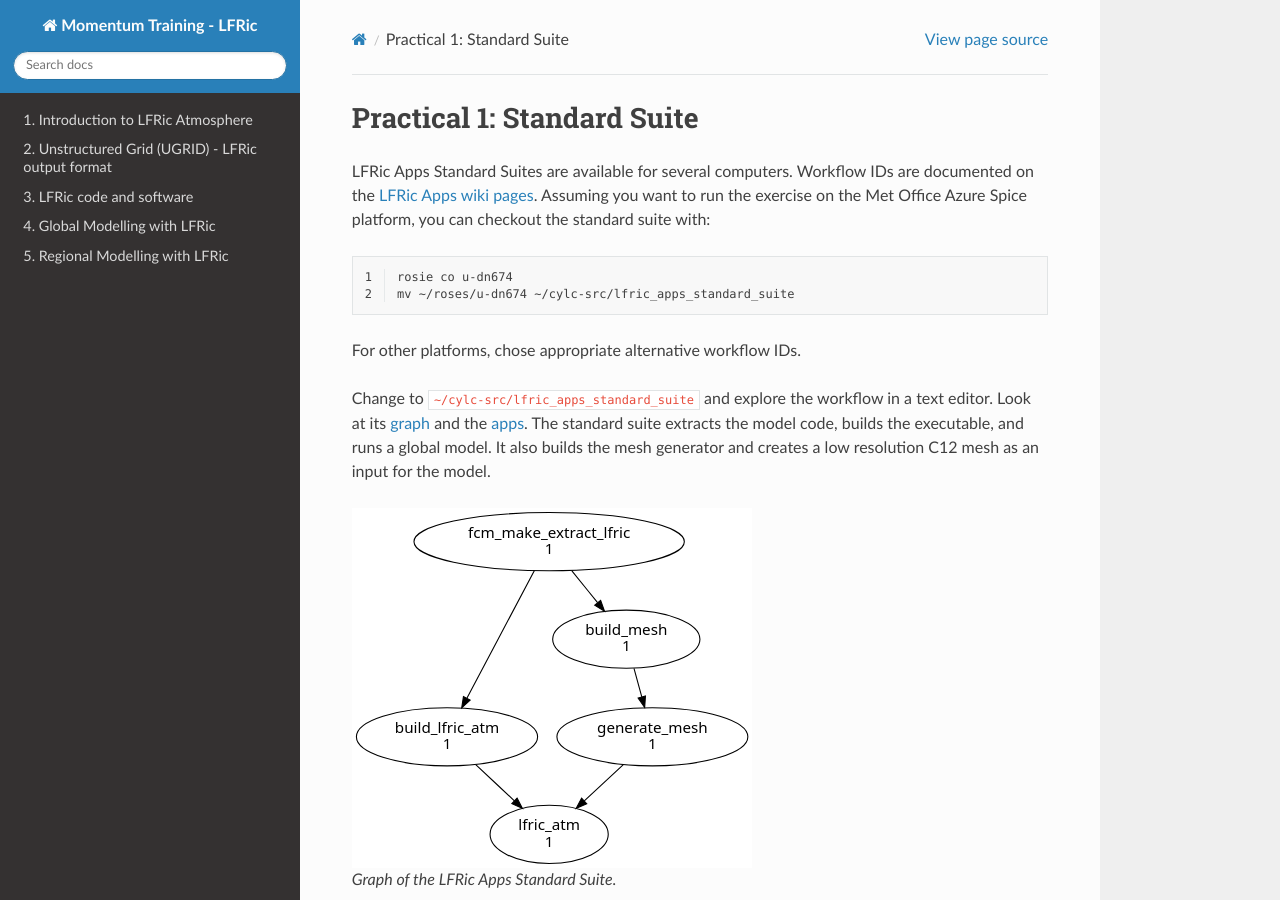
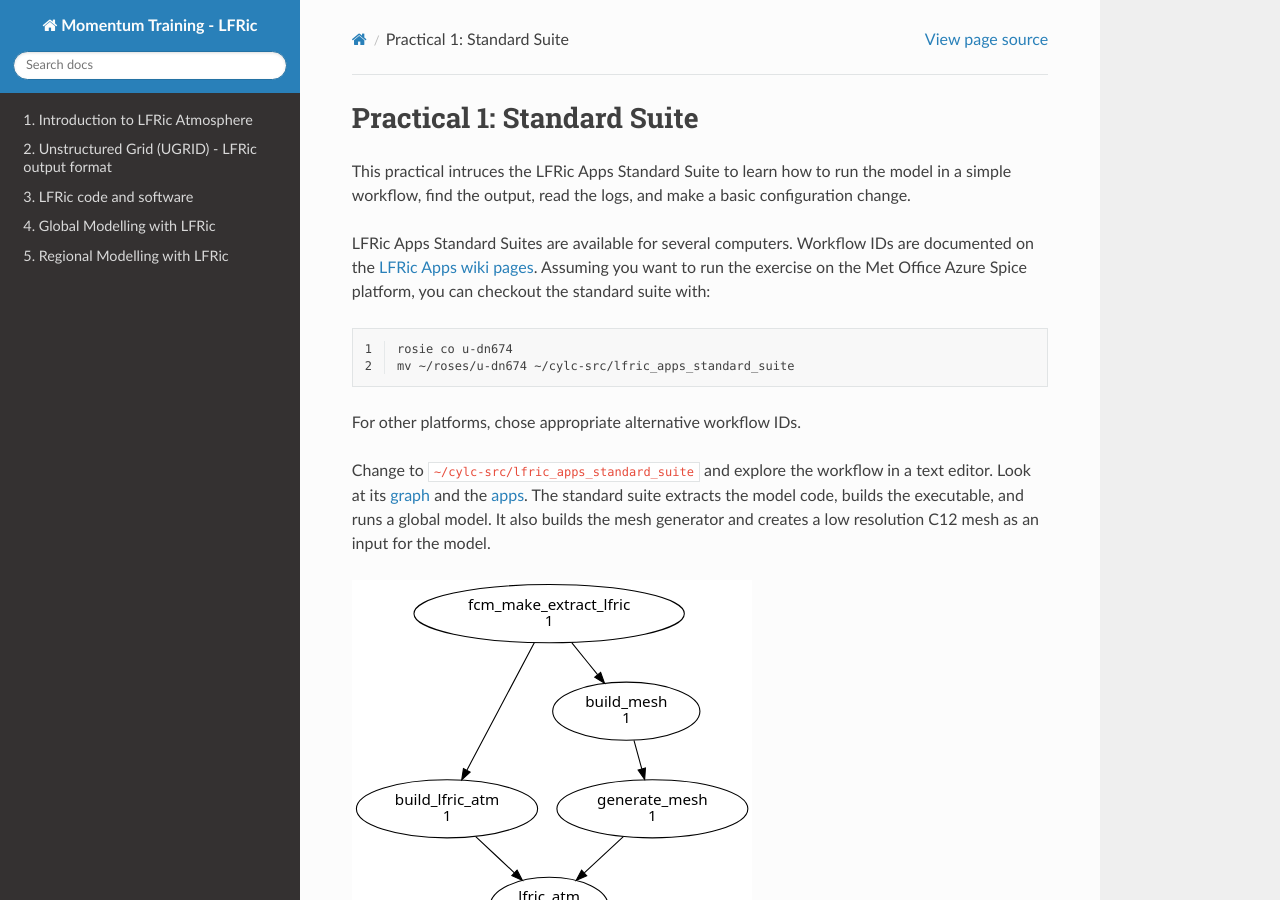
Before and after one commit to MetOffice/LFRic-Atmosphere-Training, a Sphinx documentation site: the page built from source/lfric_infrastructure/practical_standart_suite.rst, in a window 1280 px wide and 900 px high. Built offline with Sphinx 7.4.7 and the Read the Docs theme 3.1.0, drawn with Linux system fonts in a browser that asks for light colours.

Commit message:
Add motivation to standard suite practical

```diff
--- a/source/lfric_infrastructure/practical_standart_suite.rst
+++ b/source/lfric_infrastructure/practical_standart_suite.rst
@@ -1,6 +1,8 @@
 
 Practical 1: Standard Suite
 ---------------------------
+
+This practical intruces the LFRic Apps Standard Suite to learn how to run the model in a simple workflow, find the output, read the logs, and make a basic configuration change.
 
 LFRic Apps Standard Suites are available for several computers. Workflow IDs are documented on the `LFRic Apps wiki pages <https://code.metoffice.gov.uk/trac/lfric_apps#WorkingwithLFRicApps>`_. Assuming you want to run the exercise on the Met Office Azure Spice platform, you can checkout the standard suite with:
 
```
